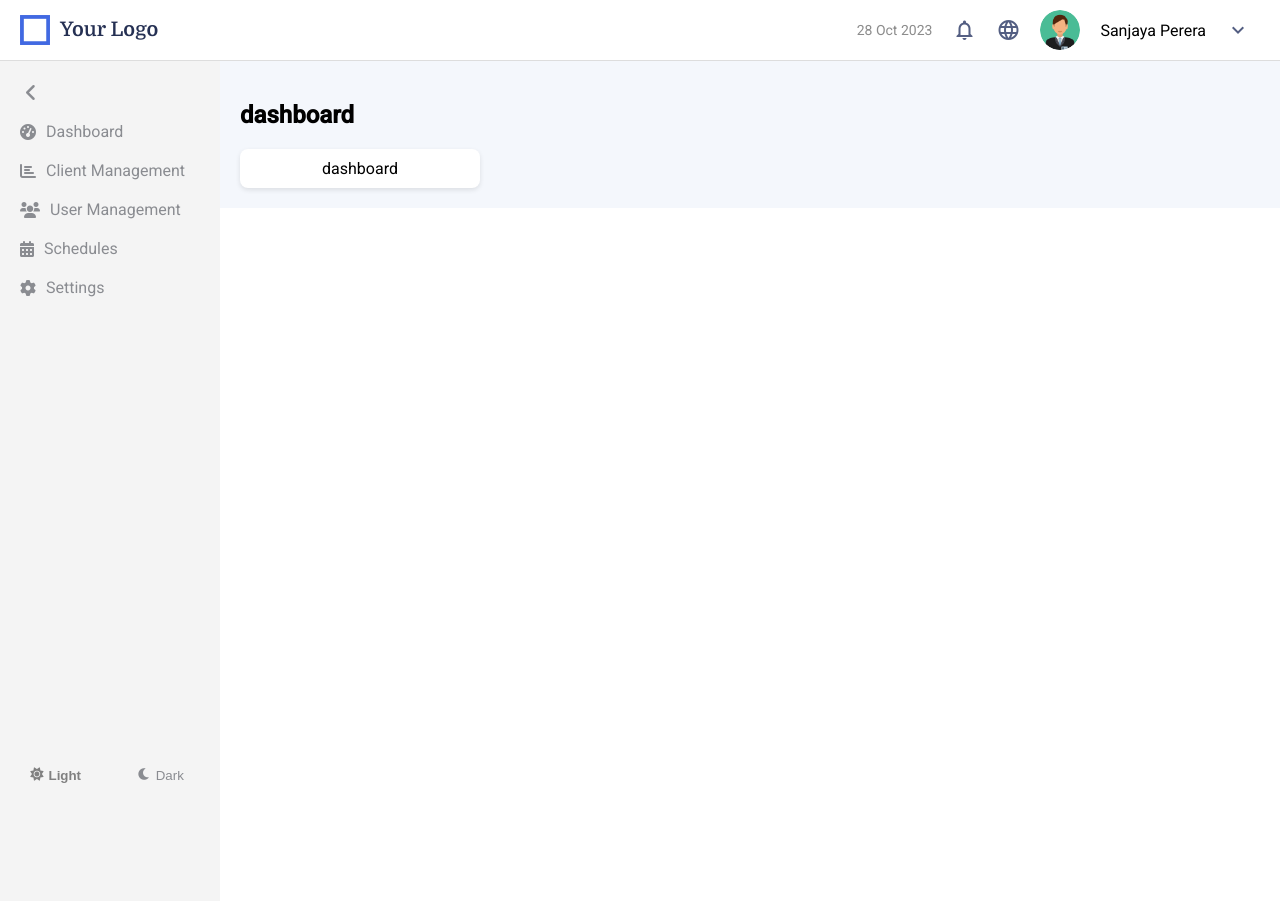
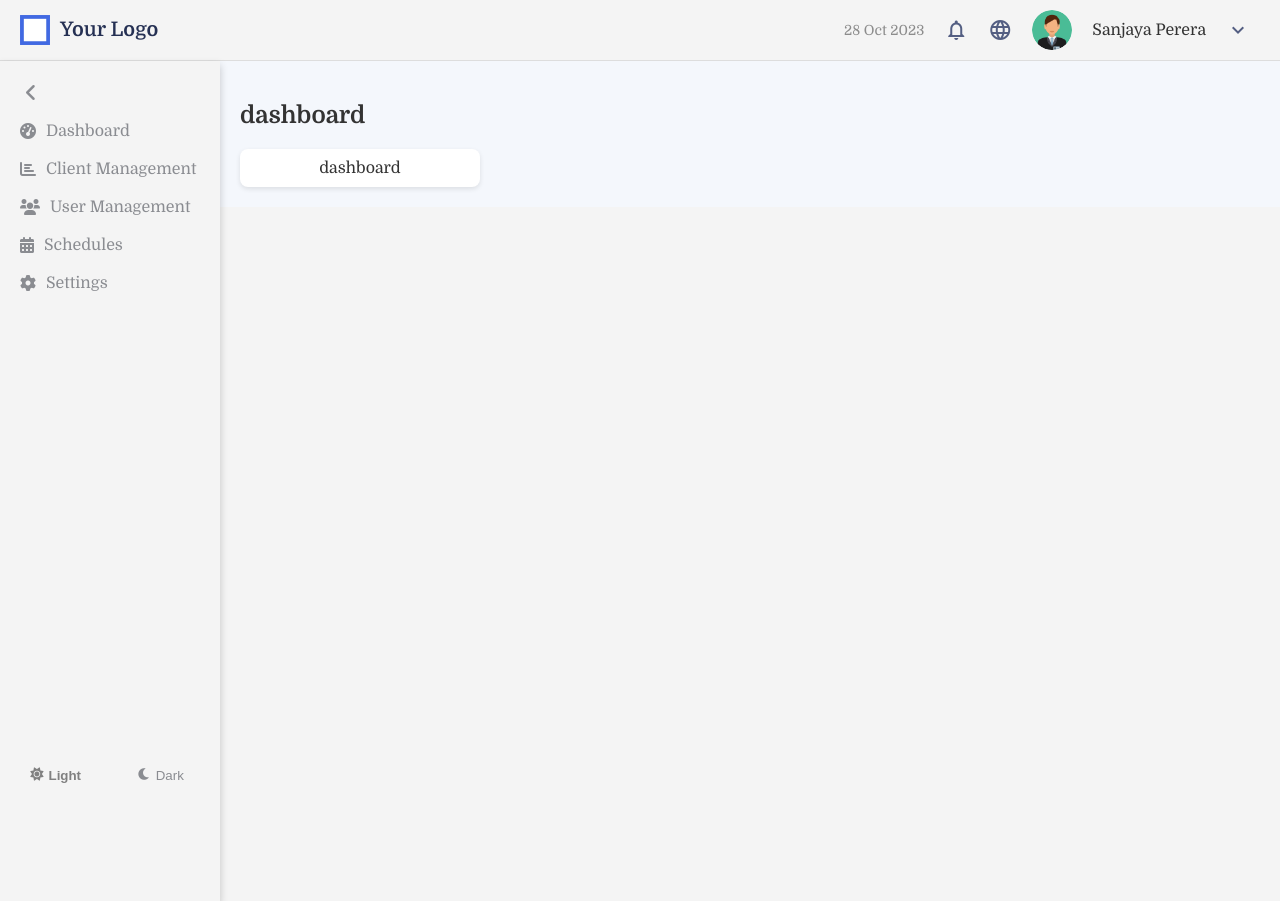
Before and after one commit to MadushaniR/Employee-Management-Dashboard, an Angular app: page /dashboard in a window 1280 px wide. Built offline with nearby package versions, Linux system fonts and the light colour scheme.

Commit message:
light and dark mode updated

```diff
--- a/src/app/client-management/client-management.component.css
+++ b/src/app/client-management/client-management.component.css
@@ -75,7 +75,7 @@ h2 {
   flex-direction: column;
   align-items: center;
   justify-content: center;
-  background-color: #fff;
+  background-color: var(--background-color);
   border: 1px solid var(--Line-1, #D9D9D9);
   border-radius: 10px;
 }
@@ -188,13 +188,16 @@ p span:last-child {
 }
 
 .paginator-container {
-
+  background-color: var(--background-color);
   left: 250;
   right: 0;
-  background-color: white;
   box-shadow: 0 -2px 5px rgba(0, 0, 0, 0.1);
   z-index: 1000;
 
+}
+
+.paginator{
+  background-color: var(--background-color);
 }
 
 .search-container {
@@ -282,7 +285,7 @@ p span:last-child {
   left: 0;
   height: 100%;
   width: 300px;
-  background-color: white;
+  background-color: var(--background-color);
   box-shadow: 0 4px 8px rgba(0, 0, 0, 0.2);
   padding: 20px;
   z-index: 1000;
@@ -348,7 +351,7 @@ p span:last-child {
   padding-top: 20px;
   width: 340px;
   padding-bottom: 30px;
-  background-color: white;
+  background-color: var(--background-color);
   box-shadow: 0 -2px 5px rgba(0, 0, 0, 0.2);
   z-index: 1000;
 }
--- a/src/app/client-management/client-management.component.html
+++ b/src/app/client-management/client-management.component.html
@@ -100,7 +100,7 @@
 
 <!-- Pagination Control -->
 <div class="paginator-container">
-  <mat-paginator [length]="employees.length" [pageSize]="pageSize" [pageSizeOptions]="[5, 10, 20]"
+  <mat-paginator class="paginator" [length]="employees.length" [pageSize]="pageSize" [pageSizeOptions]="[5, 10, 20]"
     (page)="onPageChange($event)">
   </mat-paginator>
 </div>
--- a/src/app/header/header.component.css
+++ b/src/app/header/header.component.css
@@ -2,7 +2,8 @@
     display: flex;
     justify-content: space-between;
     padding: 10px 20px;
-    background-color: #fff;
+    background-color: var(--background-color);
+    box-shadow: 0 4px 8px rgba(0, 0, 0, 0.2);
     border-bottom: 1px solid #ddd;
   }
 
--- a/src/app/sidenav/sidenav.component.css
+++ b/src/app/sidenav/sidenav.component.css
@@ -1,11 +1,12 @@
 .sidenav {
     width: 180px;
     height: 100vh;
-    background-color: #f4f4f4; /* Light mode background */
-    color: #8A8C91; /* Light mode text color */
+    background-color: var(--background-color);
+    color: #8A8C91;
     padding: 20px;
     position: relative;
     transition: background-color 0.3s ease, color 0.3s ease, width 0.3s ease;
+    box-shadow: 0 4px 8px rgba(0, 0, 0, 0.2);
 }
 
 .bottom-area {
@@ -17,7 +18,7 @@
     display: flex;
     justify-content: space-around;
     margin-top: 20px;
-    background-color: #f4f4f4; /* Default light background */
+    background-color: var(--background-color);
     width: 210px;
     left: 0;
     margin-left: -18px;
--- a/src/app/sidenav/sidenav.component.ts
+++ b/src/app/sidenav/sidenav.component.ts
@@ -29,14 +29,24 @@ export class SidenavComponent implements OnInit {
     this.applyTheme(theme);
   }
 
+  // applyTheme(theme: string) {
+  //   const sidenavElement = document.querySelector('.sidenav');
+  //   if (theme === 'dark') {
+  //     this.renderer.addClass(sidenavElement, 'dark');
+  //   } else {
+  //     this.renderer.removeClass(sidenavElement, 'dark');
+  //   }
+  // }
+
   applyTheme(theme: string) {
-    const sidenavElement = document.querySelector('.sidenav');
+    const body = document.body;
     if (theme === 'dark') {
-      this.renderer.addClass(sidenavElement, 'dark');
+      this.renderer.addClass(body, 'dark-theme');
     } else {
-      this.renderer.removeClass(sidenavElement, 'dark');
+      this.renderer.removeClass(body, 'dark-theme');
     }
   }
+
 
   toggleSidenav() {
     this.isCollapsed = !this.isCollapsed;
--- a/src/styles.css
+++ b/src/styles.css
@@ -1,4 +1,23 @@
-/* You can add global styles to this file, and also import other style files */
+/* Global light theme styles */
+:root {
+    --background-color: #f4f4f4;
+    --text-color: #333;
+    --border-color: #ccc;
+  }
+
+  /* Global dark theme styles */
+  .dark-theme {
+    --background-color: #2d3e50;
+    --text-color: #8A8C91;
+    --border-color: #444;
+  }
+
+  /* Apply variables globally */
+  body {
+    background-color: var(--background-color);
+    color: var(--text-color);
+    transition: background-color 0.3s, color 0.3s;
+  }
 
 html, body { height: 100%; }
-body { margin: 0; font-family: Roboto, "Helvetica Neue", sans-serif; }
+body { margin: 0; font-family:"Domine", serif;}
```
